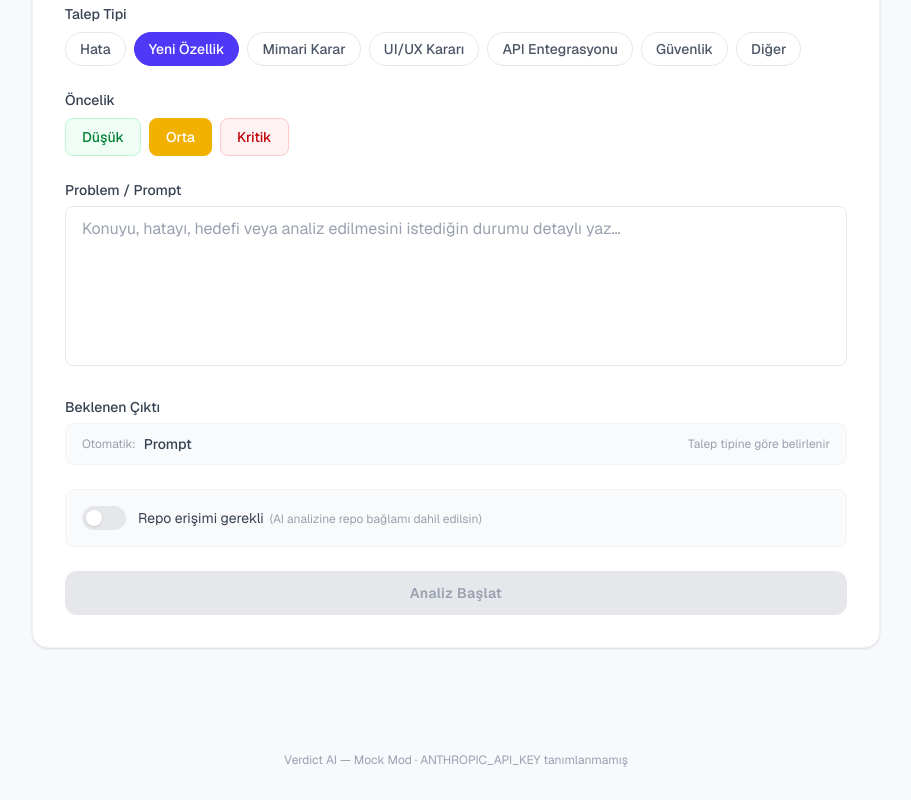
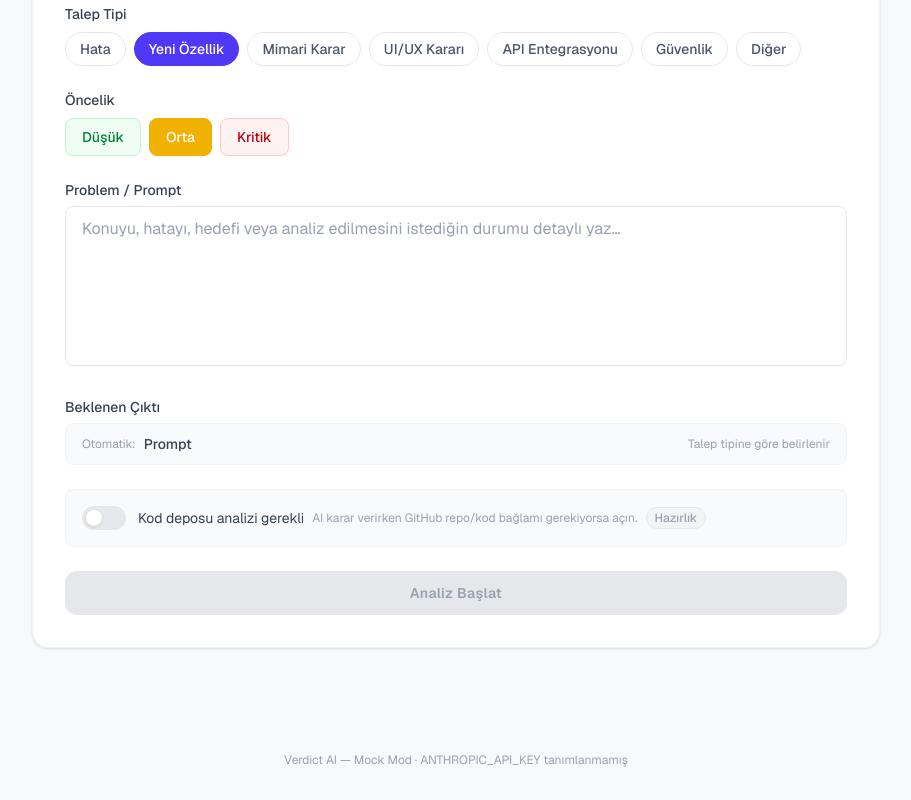
Before and after one commit to onursuay/Verdict-ai, a Next.js app: page / in a window 1280 px wide. Shown: the part 604-1404 px from the top of the page, without its empty margins (184-1095 px from the left). Built offline with nearby package versions, Linux system fonts and the light colour scheme.

Commit message:
fix: repo toggle label ve açıklamasını netleştir, Hazırlık badge ekle
Co-Authored-By: Claude Sonnet 4.6 <noreply@anthropic.com>

```diff
--- a/components/DecisionRequestForm.tsx
+++ b/components/DecisionRequestForm.tsx
@@ -177,10 +177,13 @@ export default function DecisionRequestForm({ onSubmit, isLoading }: DecisionReq
             }`}
           />
         </button>
-        <span className="text-sm text-gray-700">
-          Repo erişimi gerekli
-          <span className="ml-1.5 text-gray-400 text-xs">
-            (AI analizine repo bağlamı dahil edilsin)
+        <span className="text-sm text-gray-700 flex items-center gap-2 flex-wrap">
+          Kod deposu analizi gerekli
+          <span className="text-gray-400 text-xs font-normal">
+            AI karar verirken GitHub repo/kod bağlamı gerekiyorsa açın.
+          </span>
+          <span className="text-xs font-medium text-gray-400 bg-gray-100 border border-gray-200 px-2 py-0.5 rounded-full">
+            Hazırlık
           </span>
         </span>
       </div>
```
